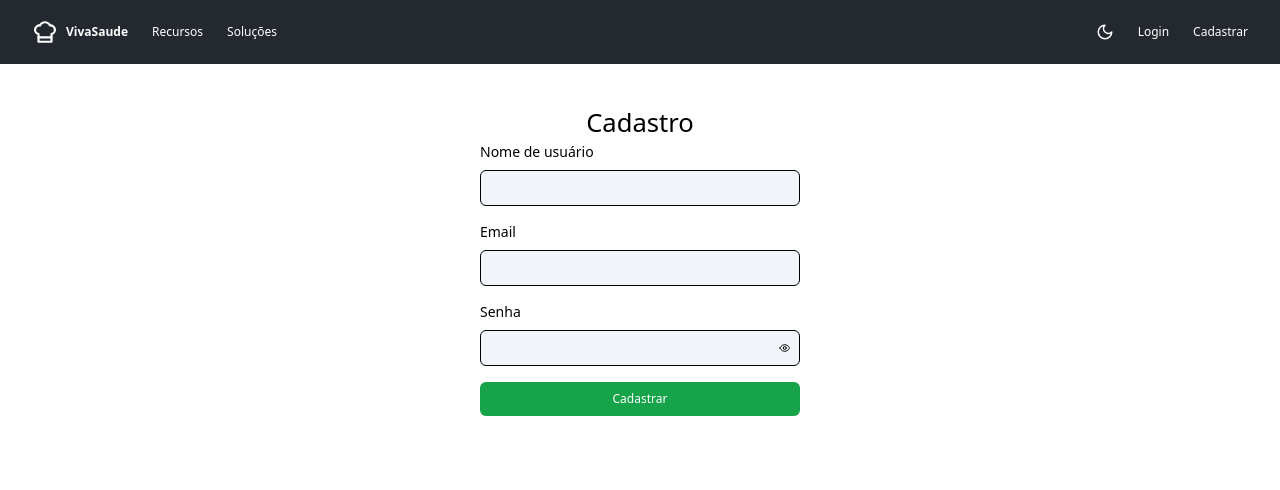
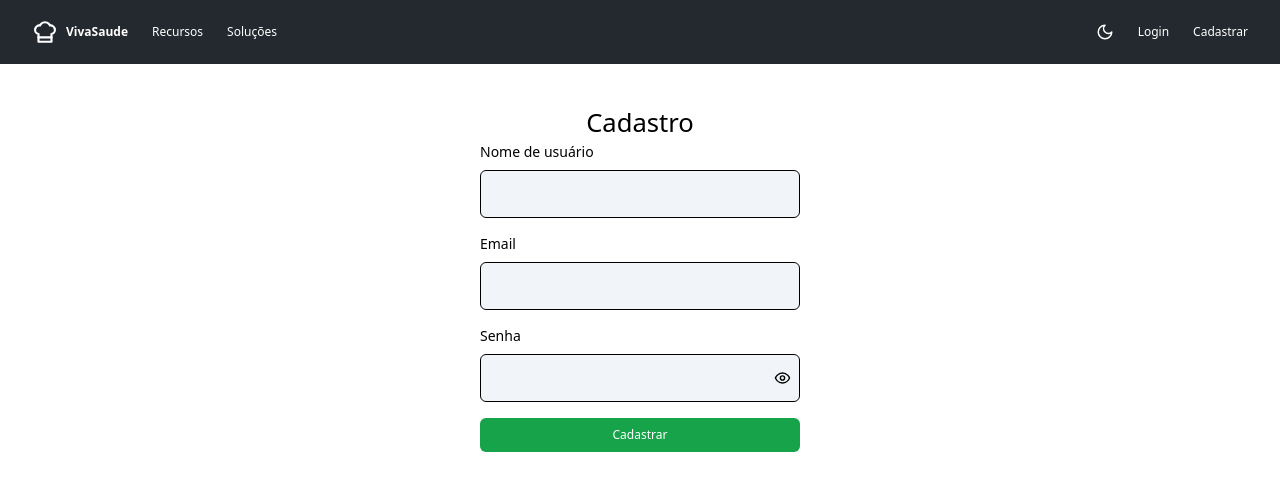
Before and after one commit to Thiago-duart/vivaSaude-front, a Next.js app: page /singup in a window 1280 px wide. Shown: the top 490 px of the page. Built offline with nearby package versions, Linux system fonts and the light colour scheme.

Commit message:
style: swith style

```diff
--- a/app/interface/components/Input/input.tsx
+++ b/app/interface/components/Input/input.tsx
@@ -2,8 +2,9 @@ interface IInput {
   label: string;
   name: string;
   error: any;
+  type: string;
 }
-export function Input({ label, name, error }: IInput) {
+export function Input({ label, name, error, type }: IInput) {
   return (
     <>
       <div className="flex flex-col gap-2">
@@ -11,8 +12,8 @@ export function Input({ label, name, error }: IInput) {
           {label}
         </label>
         <input
-          className="border border-black rounded-md outline-none px-3 py-2 font-normal text-[12px] focus:border-green-600 dark:focus:border-green-600 dark:text-white bg-slate-100 dark:bg-black dark:border-grayBoder"
-          type="text"
+          className="border border-black rounded-md outline-none px-3 py-[0.875rem]  font-normal text-[12px] focus:border-green-600 dark:focus:border-green-600 dark:text-white bg-slate-100 dark:bg-black dark:border-grayBoder"
+          type={type}
           name={name}
           id={name}
           required
--- a/app/interface/components/PasswordInput/PasswordInput.tsx
+++ b/app/interface/components/PasswordInput/PasswordInput.tsx
@@ -25,7 +25,7 @@ export function PasswordInput({ label, name, error }: IInput) {
           className={`flex  justify-between items-center rounded-md px-2 border border-black  bg-slate-100 dark:bg-black dark:border-grayBoder ${border?.light} ${border?.dark}`}
         >
           <input
-            className="outline-none py-2  px-1 font-normal text-[12px]   dark:text-white bg-slate-100 dark:bg-black  w-full"
+            className="outline-none py-[0.875rem]  px-1 font-normal text-[12px]   dark:text-white bg-slate-100 dark:bg-black  w-full"
             type={visible ? "text" : "password"}
             name={name}
             id={name}
@@ -46,13 +46,13 @@ export function PasswordInput({ label, name, error }: IInput) {
           {visible ? (
             <EyeOff
               className="text-black dark:bg-black dark:text-white cursor-pointer"
-              size={12}
+              size={18}
               onClick={() => setVisible(false)}
             />
           ) : (
             <Eye
               className="text-black dark:bg-black dark:text-white cursor-pointer"
-              size={12}
+              size={18}
               onClick={() => setVisible(true)}
             />
           )}
```
